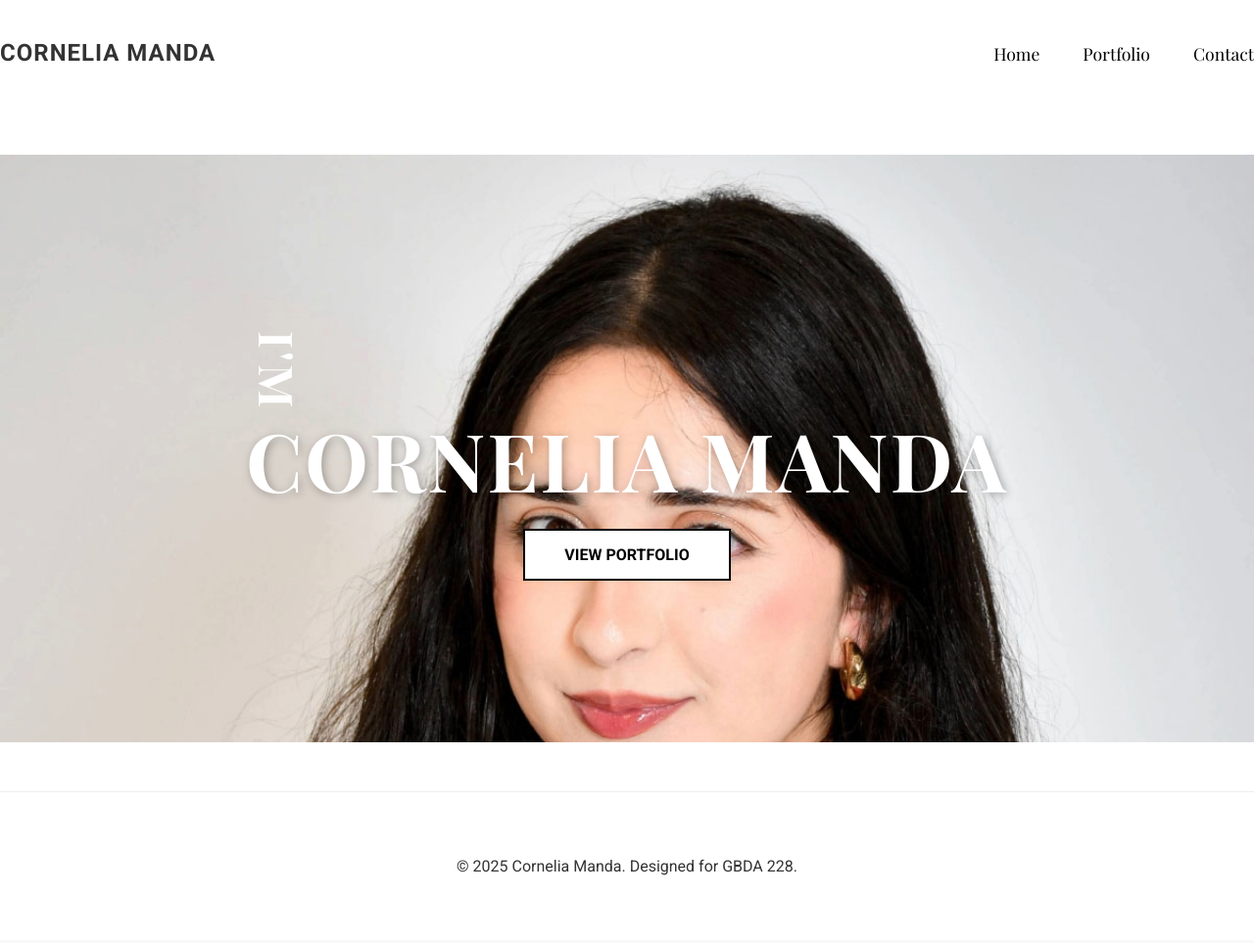
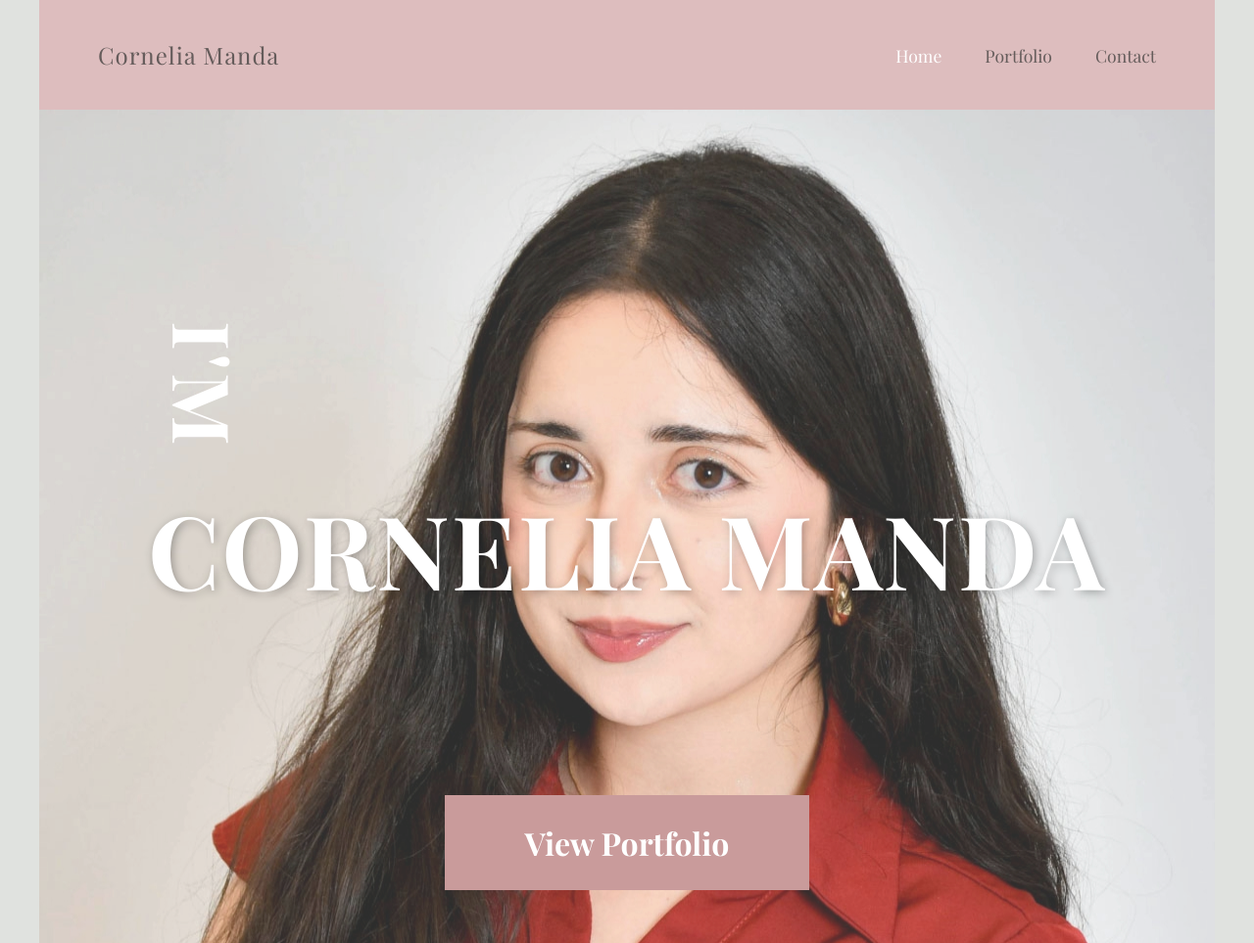
Before and after one commit to cornelia-manda/a3-manda_cornelia, a plain HTML site: page index.html in a window 1280 px wide. Shown: the top 963 px of the page at 98% size. Drawn offline with nearby package versions, Linux system fonts and the light colour scheme; a web font is replaced by a local one.

Commit message:
-spacing and a bunch of thing - i like this version

```diff
--- a/index.html
+++ b/index.html
@@ -3,16 +3,18 @@
 <head>
     <meta charset="UTF-8">
     <meta name="viewport" content="width=device-width, initial-scale=1.0">
-    <title>Cornelia Manda | Portfolio</title>
+    <title>Cornelia Manda | Portfolio | Home Page </title>
+      <!-- Made by: Cornelia Manda, December 10th, 2025 for GBDA228-->
 
     <link rel="preconnect" href="https://fonts.googleapis.com">
     <link rel="preconnect" href="https://fonts.gstatic.com" crossorigin>
     <link href="https://fonts.googleapis.com/css2?family=Playfair+Display:ital,wght@0,400..900;1,400..900&family=Roboto:ital,wght@0,300..700;1,300..700&display=swap" rel="stylesheet">
+  <!-- asked claude to give me the href for the google font's playfair display & roboto, it wasn't working when I linked it not sure why, very useful thank you claude -->
 
     <style>
-        /* --- Global Reset & Typography --- */
+        /* the global reset & typography choices */
         * {
-            [cite_start]box-sizing: border-box; [cite: 310]
+            box-sizing: border-box;
         }
 
         body {
@@ -21,129 +23,131 @@
             font-family: "Roboto", sans-serif;
             font-size: 16px;
             color: #333;
-            background-color: #f9f9f9;
+            background-color: #E0E2DF;
         }
 
         h1, h2, h3, a {
             font-family: "Playfair Display", serif;
         }
 
-        /* --- Layout: 1200px Centered Container --- */
+        /*  layout - the 1200px centered container  */
         .container {
-            [cite_start]max-width: 1200px; [cite: 664]
-            [cite_start]margin: 0 auto; [cite: 421]
-            padding: 20px 60px;
-            background-color: #ffffff;
+            max-width: 1200px; /* */
+            margin: 0 auto;
+            padding: 0;
+            background-color: #E0E2DF;
             min-height: 100vh;
+            /* I was to upgrade my code for viewport accessibility, and researching discovered vh, so it takes up the whole screen*/
             position: relative;
         }
 
-        /* --- Navigation --- */
+        /*  navigation area  */
         header {
             display: grid;
             grid-template-columns: 1fr 1fr;
             align-items: center;
-            padding: 40px 0;
+            background-color: #DDBDBE;
+            padding: 40px 60px;
         }
 
         .logo {
+            font-family: "Playfair Display", serif;
             font-size: 1.5em;
-            font-weight: 700;
+            font-weight: 400;
             letter-spacing: 1px;
-            text-transform: uppercase;
+            color: #655C5B;
         }
 
         nav ul {
-            list-style: none;
+            list-style: none; /* */
             padding: 0;
             margin: 0;
             text-align: right;
         }
 
         nav li {
-            display: inline-block;
+            display: inline-block; /* */
             margin-left: 40px;
         }
 
         nav a {
-            text-decoration: none;
-            color: #000;
+            text-decoration: none; /* */
+            color: #655C5B;
             font-size: 1.1em;
             transition: color 0.3s ease;
         }
 
-        nav a:hover {
-            color: #777;
+        /* home link white as it's on that page already */
+        nav li:first-child a {
+            color: white;
         }
 
-        /* --- Headshot Section --- */
+        nav a:hover {
+            color: white;
+            cursor: pointer;
+        }
+
+        /*  headshot area/section  */
         #headshot {
-            margin-top: 50px;
+            margin-top: 0;
             position: relative;
-            height: 600px;
         }
 
         .headshot-image {
-            width: 100%;
-            height: 100%;
-            object-fit: cover;
-
-            /* Anchors image to the top */
-            object-position: top center;
-
-            background-color: #e0e0e0;
+            width: 1200px;
+            height: 1200px;
+            background-color: #E0E2DF;
             display: block;
+            opacity: 0.8;
         }
 
-        /* --- Overlay Content Wrapper --- */
+        /*  overlay content container wrap  */
         .overlay-container {
-            position: absolute;
+            position: absolute; /* */
 
-            /* --- UPDATED HERE --- */
-            /* Increased from 25% to 45% to move text lower */
-            top: 45%;
+
+            top: 33%;
 
             left: 0;
             right: 0;
             z-index: 10;
-
             display: flex;
             justify-content: center;
         }
 
-        /* Wrapper to hold I'M and Name together */
+        /* container wrapper so it can hold I'M and Cornelia Manda together so they aligned */
         .content-wrapper {
             position: relative;
             width: fit-content;
         }
 
-        /* --- The Rotated "I'M" --- */
+        /* I'M rotated */
         .rotated-text {
             font-family: "Playfair Display", serif;
-            font-size: 3em;
+            font-size: 5em;
             font-weight: 700;
             letter-spacing: 3px;
             color: #fff;
 
             position: absolute;
             bottom: 100%;
-            left: 1px;
+            left: 0;
 
-            transform: rotate(90deg);
+            transform: rotate(90deg); /* 90 degree looks better than -90 */
             transform-origin: bottom left;
 
-            margin-bottom: 90px;
-            margin-left: 0px;
+            margin-bottom: 180px;
+            margin-left: 5px;
         }
 
-        /* --- Main Title Group --- */
+        /* the main title for my name */
         .title-group {
             color: #fff;
             text-align: center;
         }
 
         .title-group h1 {
-            font-size: 5.13em;
+            font-size: 6.5em;
             margin: 0;
             line-height: 1;
             letter-spacing: 2px;
@@ -152,34 +156,32 @@
             white-space: nowrap;
         }
 
-        /* --- Button with Rotate Effect --- */
+        /* very necessary call to action button, view portfolio with a beautiful rotation so it matches my theme of rotate hehe */
         .cta-button {
             display: inline-block;
-            margin-top: 30px;
-            padding: 15px 40px;
-            background-color: #fff;
-            color: #000;
+            margin-top: 200px;
+
+            padding: 25px 80px;
+            font-size: 2em;
+
+            background-color: #C99B9B;
+            color: white;
+            border: 2px solid #C99B9B;
+
             text-decoration: none;
-            font-family: "Roboto", sans-serif;
+            text-transform: capitalize;
+
+            font-family: "Playfair Display", serif;
             font-weight: bold;
-            text-transform: uppercase;
-            border: 2px solid #000;
             transition: all 0.4s ease;
         }
 
         .cta-button:hover {
-            background-color: #000;
+            background-color: #816B6E;
+            border-color: #816B6E;
             color: #fff;
             transform: rotate(2deg);
             cursor: pointer;
-        }
-
-        /* --- Footer --- */
-        footer {
-            text-align: center;
-            padding: 50px 0;
-            border-top: 1px solid #eee;
-            margin-top: 50px;
         }
 
     </style>
@@ -219,10 +221,6 @@
             </div>
         </section>
 
-        <footer>
-            <p>&copy; 2025 Cornelia Manda. Designed for GBDA 228.</p>
-        </footer>
-
     </div>
 
 </body>
```
